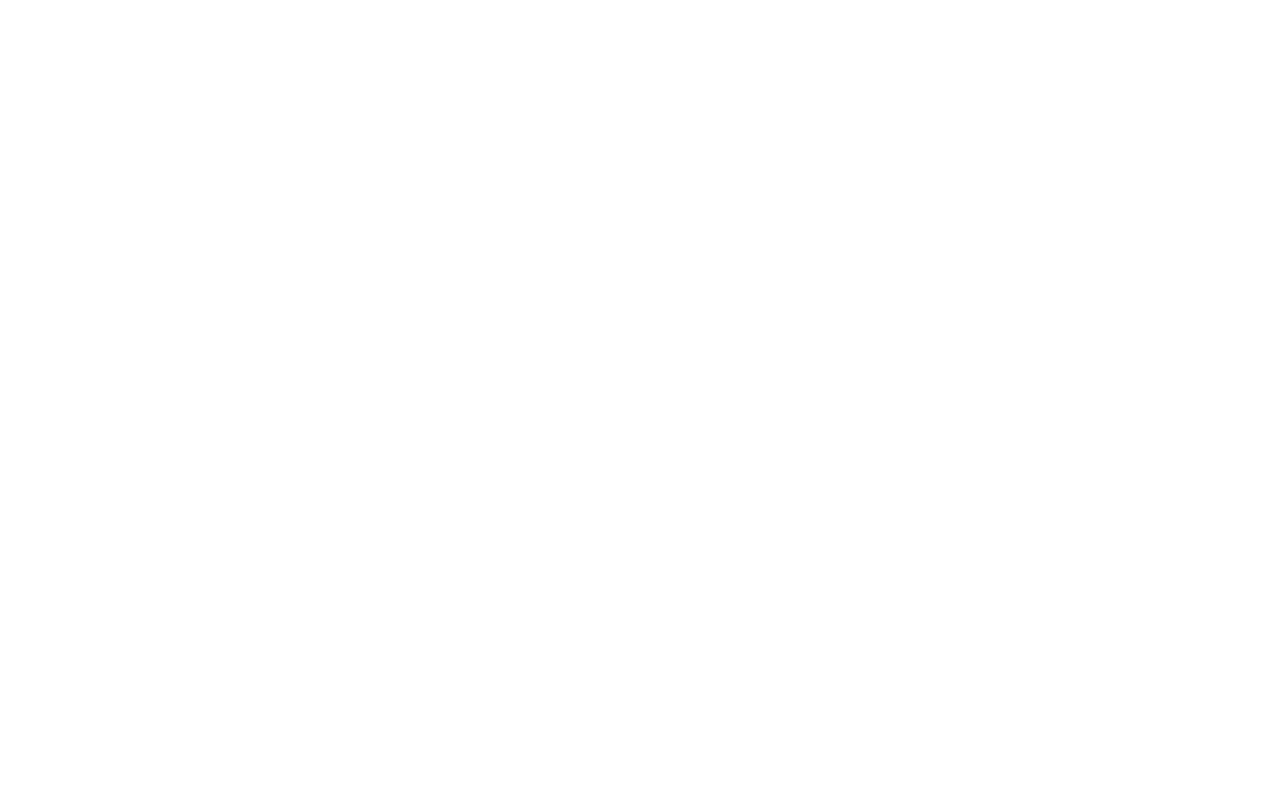
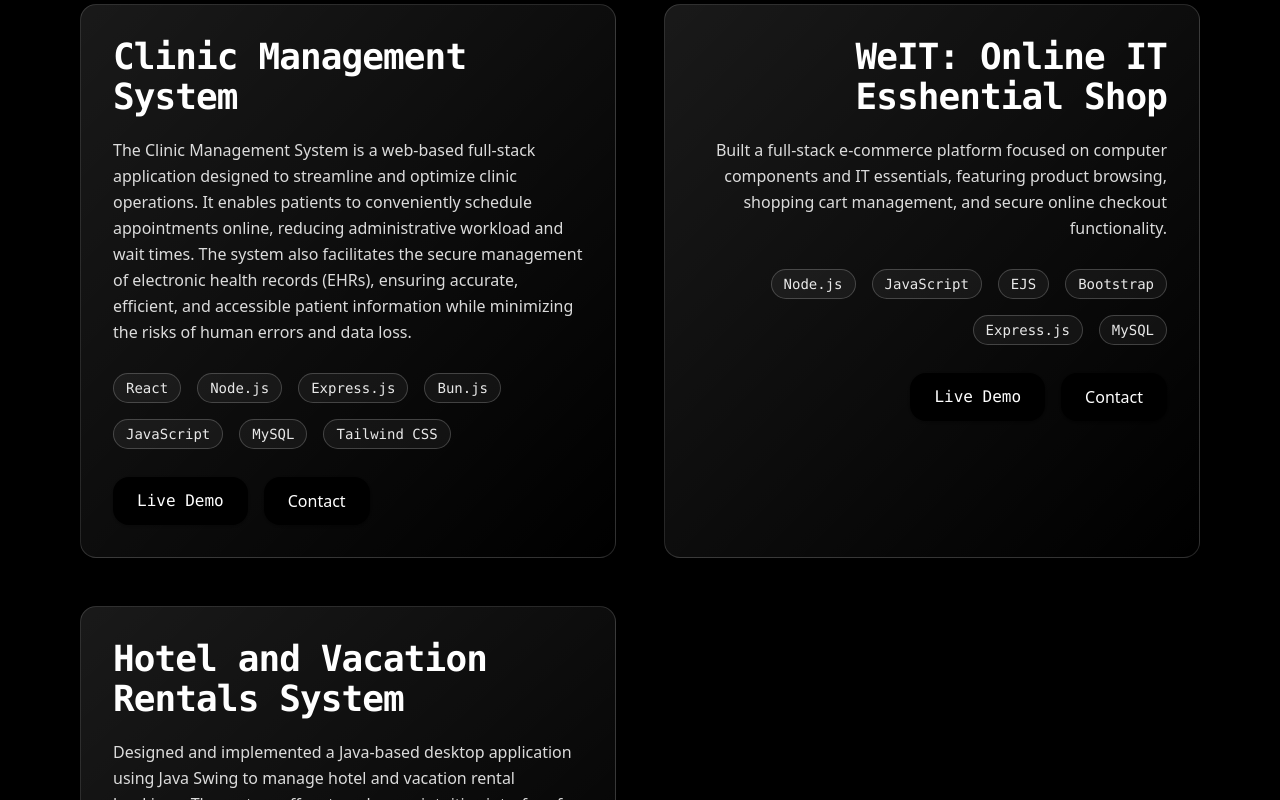
Before and after one commit to alfrcezekiel/portfolio, a React (Vite) app: page / in a window 1280 px wide. Shown: the part 980-1780 px from the top of the page. Before the commit the page ends 800 px from the top, so only its background shows below. Built offline with nearby package versions, Linux system fonts and the light colour scheme.

Commit message:
added a list of project

```diff
--- a/src/App.tsx
+++ b/src/App.tsx
@@ -1,6 +1,7 @@
 import NavigationMenu from "@/components/navigation_menu";
 import MainHeroSection from "@/components/main_hero_section";
 import { useEffect } from "react"
+import ProjectSection from "@/components/project_section";
 
 const App = () => {
   useEffect(() => {
@@ -9,9 +10,12 @@
 
   return (
     <>
-      <div className="bg-linear-to-br from-black to-white min-h-dvh">
+      <div className="bg-gradient-to-br from-black overflow-hidden to-white min-h-dvh">
         <NavigationMenu />
         <MainHeroSection />
+      </div>
+      <div className=" bg-black min-w-full min-h-dvh">
+        <ProjectSection />
       </div>
     </>
   )
--- a/src/components/main_hero_section.tsx
+++ b/src/components/main_hero_section.tsx
@@ -3,6 +3,7 @@
 
 const MainHeroSection = () => {
     return (
+        <>
             <section className="w-full max-h-dvh flex items-center justify-center transform md:translate-y-2/3 translate-y-1/2">
                 <div className="container mx-auto px-6 lg:px-20 grid grid-cols-1 lg:grid-cols-2 gap-10 items-center">
                     <div className="flex flex-col gap-6 p-8">
@@ -38,6 +39,7 @@
                     </div>
                 </div>
             </section>
+        </>
     )
 }
 
--- a/src/components/navigation_menu.tsx
+++ b/src/components/navigation_menu.tsx
@@ -3,7 +3,7 @@
 const NavigationMenu = () => {
     return (
         <>
-            <nav className="p-4 flex items-center justify-between min-h-18">
+            <nav className="p-4 flex items-center justify-between min-h-18" id="home">
                 <div className="ml-100 block">
                     <ScrollLink to="/" targetId="home">
                         <h1 className="text-white text-2xl font-bold font-mono">
--- /dev/null
+++ b/src/components/project_panel.tsx
@@ -0,0 +1,52 @@
+import TechBadge from "@/components/tech_badge";
+import ScrollLink from "@/components/scroll_link";
+import { Link } from "react-router-dom"
+interface ProjectPanelProps {
+    side: "left" | "right";
+    title: string;
+    description: string;
+    stack: string[];
+    liveURL: string;
+}
+
+const ProjectPanel = ({ side, title, description, stack, liveURL }: ProjectPanelProps) => {
+    return (
+        <div
+            className={`flex flex-col gap-5 p-8 rounded-2xl backdrop-blur-md border border-white/15 bg-gradient-to-br from-white/10 to-transparent shadow-xl
+                ${side === "left" ? "items-start text-left" : "items-start lg:items-end lg:text-right"}`}
+        >
+            <h2 className="text-3xl md:text-4xl font-extrabold tracking-tight text-white font-mono">
+                {title}
+            </h2>
+            <p className="text-white/85 leading-relaxed max-w-prose">
+                {description}
+            </p>
+            <div className={`flex gap-4 mt-2 flex-wrap ${side === "right" ? "justify-end" : ""}`}>
+                {stack.map((s) => (
+                    <TechBadge key={s} label={s} />
+                ))}
+            </div>
+            <div className={`flex gap-4 mt-2 ${side === "right" ? "justify-end" : ""}`}>
+                {liveURL && (
+                    <Link
+                        to={liveURL}
+                        target="_blank"
+                        rel="noopener noreferrer"
+                        className="px-6 py-3 rounded-2xl bg-black text-white font-medium font-mono shadow hover:bg-white hover:text-black transition-colors duration-300"
+                    >
+                        Live Demo
+                    </Link>
+                )}
+                <ScrollLink
+                    to="/"
+                    targetId="contact"
+                    className="px-6 py-3 rounded-2xl bg-black text-white font-medium shadow hover:bg-white hover:text-black transition-colors duration-300"
+                >
+                    Contact
+                </ScrollLink>
+            </div>
+        </div>
+    )
+}
+
+export default ProjectPanel;
--- /dev/null
+++ b/src/components/project_section.tsx
@@ -0,0 +1,55 @@
+import ProjectPanel from "@/components/project_panel";
+
+const ProjectSection = () => {
+    return (
+        <section id="projects" className="py-10">
+            <h2 className="text-4xl md:text-5xl font-bold text-white font-mono text-center">
+                Projects
+            </h2>
+            <div className="container mx-auto px-6 lg:px-20 grid grid-cols-1 lg:grid-cols-2 gap-8 lg:gap-12 items-stretch py-24">
+                <ProjectPanel
+                    side="left"
+                    title="Clinic Management System"
+                    description="The Clinic Management System is a web-based full-stack application designed to streamline and optimize clinic operations. It enables patients to conveniently schedule appointments online, reducing administrative workload and wait times. The system also facilitates the secure management of electronic health records (EHRs), ensuring accurate, efficient, and accessible patient information while minimizing the risks of human errors and data loss."
+                    stack={[
+                        "React",
+                        "Node.js",
+                        "Express.js",
+                        "Bun.js",
+                        "JavaScript",
+                        "MySQL",
+                        "Tailwind CSS"
+                    ]}
+                    liveURL="https://clinicmanagement.com"
+                />
+                <ProjectPanel
+                    side="right"
+                    title="WeIT: Online IT Esshential Shop"
+                    description="Built a full-stack e-commerce platform focused on computer components and IT essentials, featuring product browsing, shopping cart management, and secure online checkout functionality."
+                    stack={[
+                        "Node.js",
+                        "JavaScript",
+                        "EJS",
+                        "Bootstrap",
+                        "Express.js",
+                        "MySQL",
+                    ]}
+                    liveURL="https://weitessentialstore.com"
+                />
+                <ProjectPanel
+                    side="left"
+                    title="Hotel and Vacation Rentals System"
+                    description="Designed and implemented a Java-based desktop application using Java Swing to manage hotel and vacation rental bookings. The system offers travelers an intuitive interface for browsing accommodations, viewing detailed hotel information, managing reservations, and completing secure check-in/check-out and payment transactions, while providing robust backend logic to ensure efficiency and reliability."
+                    stack={[
+                        "Java",
+                        "MySQL",
+                        "Java Swing Toolkit"
+                    ]}
+                    liveURL=""
+                />
+            </div>
+        </section>
+    )
+}
+
+export default ProjectSection
--- /dev/null
+++ b/src/components/tech_badge.tsx
@@ -0,0 +1,13 @@
+interface TechBadgeProps {
+    label: string;
+}
+
+const TechBadge = ({label} : TechBadgeProps) => {
+    return (
+        <span className="px-3 py-1 rounded-full border border-white/20 bg-white/5 text-white/90 text-sm font-mono">
+            {label}
+        </span>
+    )
+}
+
+export default TechBadge;
```
Lines whose indentation alone changed are shown as unchanged.
